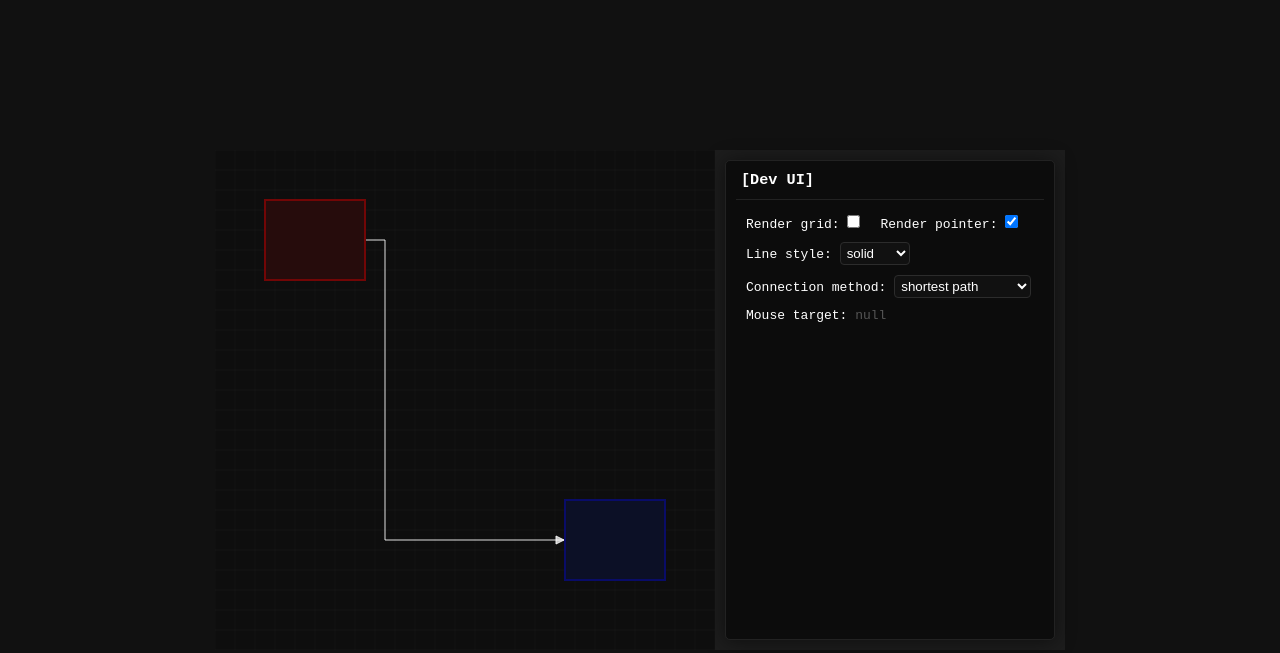
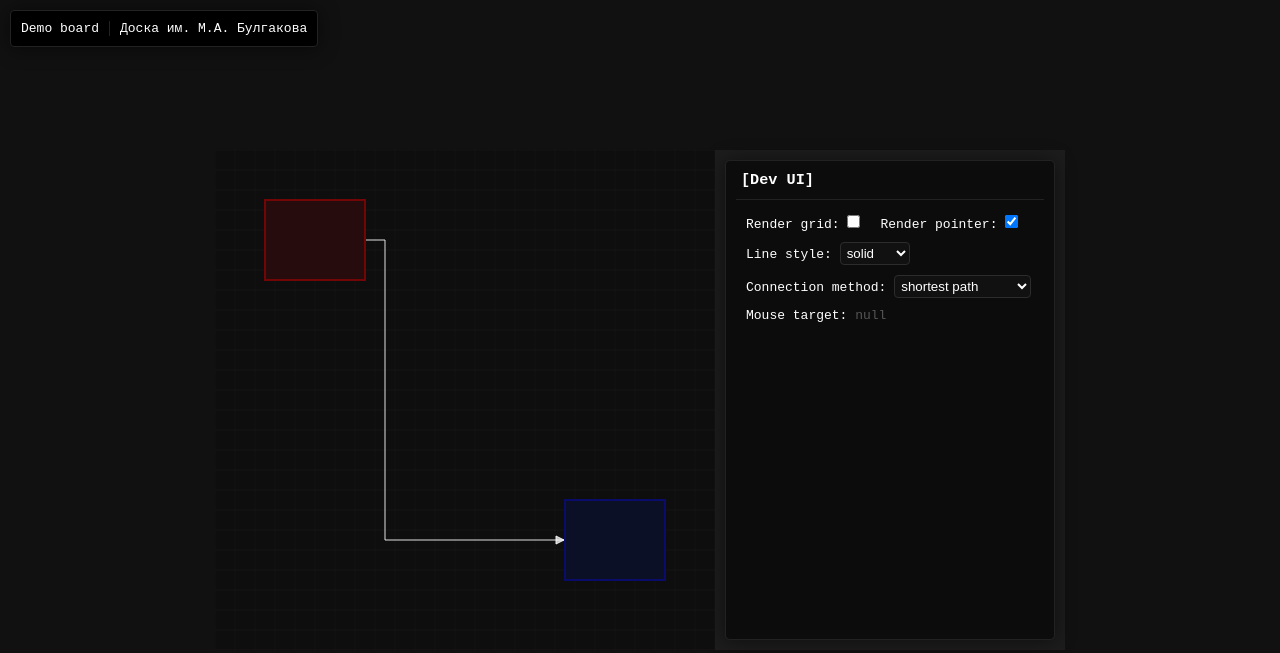
Before and after one commit to theManAndHisShadow/connected-rects-test-task, a website built with webpack: page src/index.html in a window 1280 px wide. Built offline with nearby package versions, Linux system fonts and the light colour scheme; files whose address does not match are found by name.

Commit message:
[Global]: added 'nav panel' element, added element style.

```diff
--- a/src/css/global.css
+++ b/src/css/global.css
@@ -5,6 +5,25 @@
 
 body {
     background-color: #111111;
+}
+
+#app-nav-panel {
+    font-family: monospace;
+    color: white;
+    background: black;
+    padding: 10px;
+    width: fit-content;
+    margin: 10px;
+    position: fixed;
+    border-radius: 4px;
+    border: 1px solid #222222;
+    box-shadow: 0px 1px 20px 1px #0000007d;
+}
+
+.app-nav-panel__logo {
+    border-right: 1px solid #222222;
+    padding-right: 10px;
+    margin-right: 10px;
 }
 
 #app-root {
--- a/src/index.html
+++ b/src/index.html
@@ -11,6 +11,9 @@
     <title>Доска им. М.A. Булгакова</title>
 </head>
 <body>
+    <div id="app-nav-panel">
+        <span class="app-nav-panel__logo">Demo board</span><span>Доска им. М.A. Булгакова</span>
+    </div>
     <div id="app-root"></div>
 </body>
 </html>
```
